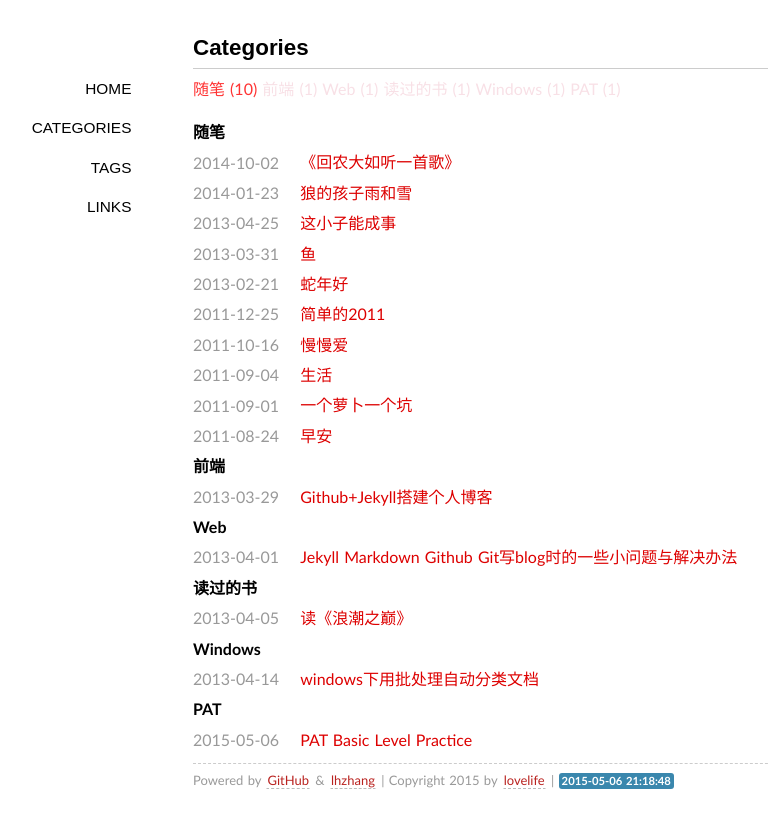
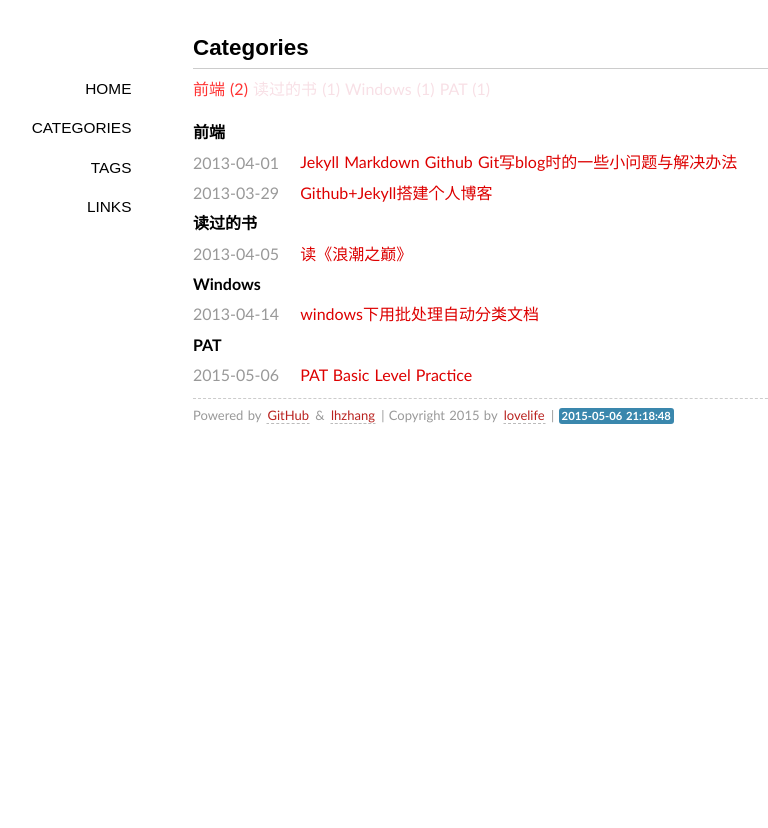
Before and after one commit to lovelife/lovelife.github.com, a Jekyll site: the page built from categories/index.md, in a window 1280 px wide. Shown: the top 828 px of the page, without its empty margins (147-915 px from the left). Built offline with Jekyll 4.4.1, drawn with Linux system fonts in a browser that asks for light colours; some web fonts are replaced; Markdown is read by kramdown in place of the engine named in the settings.

Commit message:
清理博文:

```diff
--- a/_posts/2013-04-01-Jekyll-Markdown写blog时的一些小问题与解决办法.markdown
+++ b/_posts/2013-04-01-Jekyll-Markdown写blog时的一些小问题与解决办法.markdown
@@ -3,7 +3,7 @@ layout: post
 title: "Jekyll Markdown Github Git写blog时的一些小问题与解决办法"
 description: ""
 categories:
-- Web
+- 前端
 
 tags:
 - jekyll
```
Also changed, not shown: _drafts/2011-08-24-早安.markdown (renamed from _posts/2011-08-24-早安.markdown), _drafts/2011-09-01-一个萝卜一个坑.markdown (renamed from _posts/2011-09-01-一个萝卜一个坑.markdown), _drafts/2011-09-04-生活.markdown (renamed from _posts/2011-09-04-生活.markdown), _drafts/2011-10-16-慢慢爱.markdown (renamed from _posts/2011-10-16-慢慢爱.markdown), _drafts/2011-12-25-简单的2011.markdown (renamed from _posts/2011-12-25-简单的2011.markdown), _drafts/2013-02-21-蛇年好.markdown (renamed from _posts/2013-02-21-蛇年好.markdown), _drafts/2013-03-31-鱼.markdown (renamed from _posts/2013-03-31-鱼.markdown), _drafts/2013-04-25-这小子能成事.markdown (renamed from _posts/2013-04-25-这小子能成事.markdown), _drafts/2014-01-23-狼的孩子雨和雪.markdown (renamed from _posts/2014-01-23-狼的孩子雨和雪.markdown), _drafts/2014-10-02-回农大如听一首歌.markdown (renamed from _posts/2014-10-02-回农大如听一首歌.markdown).
